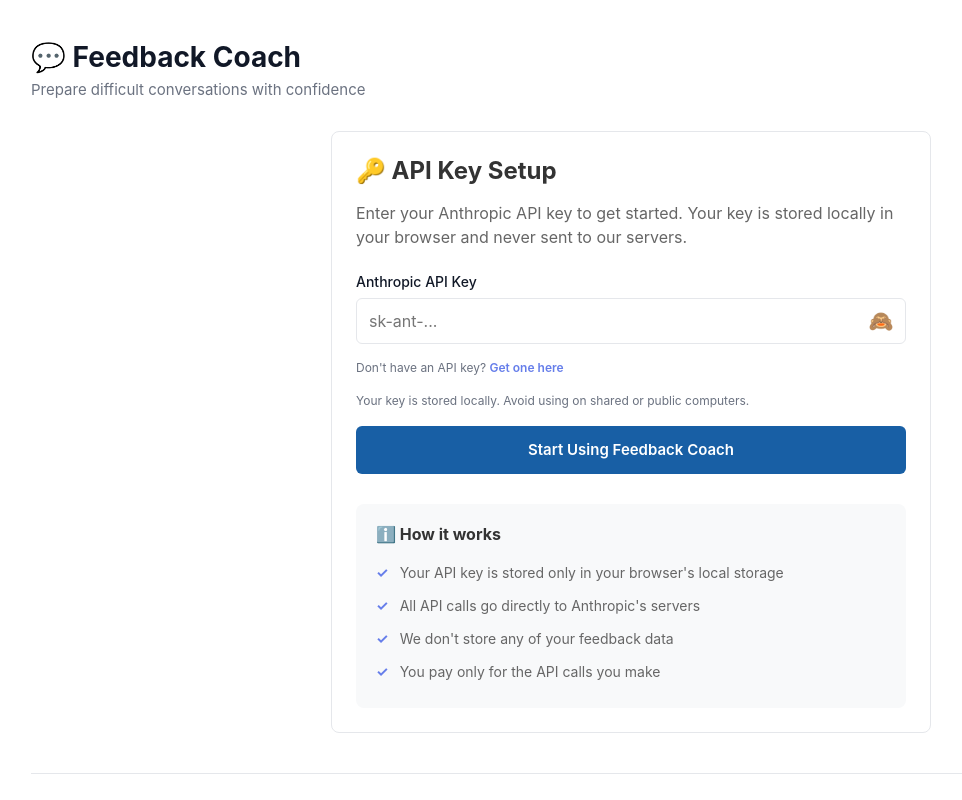
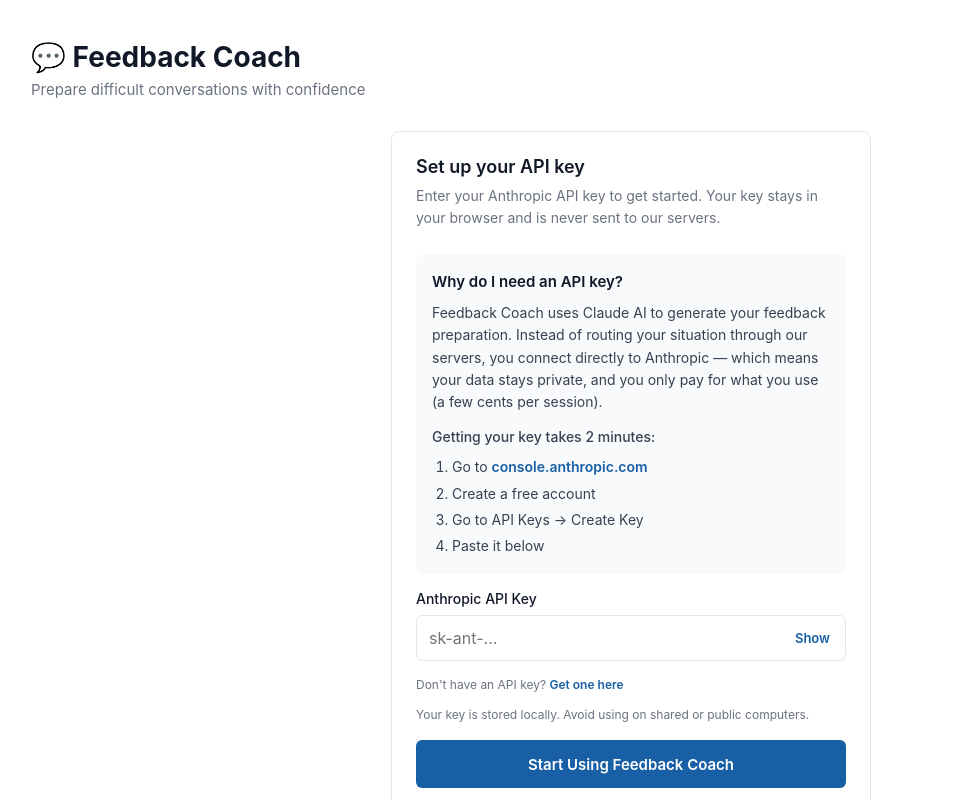
Before and after one commit to WieSoe/feedback-coach, a React (Vite) app: page / in a window 1280 px wide. Shown: the top 800 px of the page, without its empty margins (9-971 px from the left). Built offline with nearby package versions, Linux system fonts and the light colour scheme.

Commit message:
feat: redesign API key setup page and add onboarding explanation

```diff
--- a/src/components/ApiKeySetup.jsx
+++ b/src/components/ApiKeySetup.jsx
@@ -14,12 +14,36 @@
 
   return (
     <div className="api-setup card">
-      <h2>🔑 API Key Setup</h2>
-      <p className="subtitle">
-        Enter your Anthropic API key to get started. Your key is stored locally in your browser and never sent to our servers.
-      </p>
+      <div className="api-setup-header">
+        <h2>Set up your API key</h2>
+        <p className="subtitle">
+          Enter your Anthropic API key to get started. Your key stays in your browser and is never sent to our servers.
+        </p>
+      </div>
 
-      <form onSubmit={handleSubmit}>
+      <form onSubmit={handleSubmit} className="api-setup-form">
+        <div className="api-key-context">
+          <h3>Why do I need an API key?</h3>
+          <p>
+            Feedback Coach uses Claude AI to generate your feedback preparation.
+            Instead of routing your situation through our servers, you connect
+            directly to Anthropic — which means your data stays private,
+            and you only pay for what you use (a few cents per session).
+          </p>
+          <p className="api-key-context-lead">Getting your key takes 2 minutes:</p>
+          <ol>
+            <li>
+              Go to{' '}
+              <a href="https://console.anthropic.com" target="_blank" rel="noopener noreferrer">
+                console.anthropic.com
+              </a>
+            </li>
+            <li>Create a free account</li>
+            <li>Go to API Keys → Create Key</li>
+            <li>Paste it below</li>
+          </ol>
+        </div>
+
         <div className="form-group">
           <label htmlFor="api-key">Anthropic API Key</label>
           <div className="key-input-wrapper">
@@ -30,21 +54,23 @@
               onChange={(e) => setKey(e.target.value)}
               maxLength={500}
               placeholder="sk-ant-..."
+              autoComplete="off"
             />
             <button
               type="button"
               className="toggle-btn"
               onClick={() => setShowKey(!showKey)}
+              aria-label={showKey ? 'Hide API key' : 'Show API key'}
             >
-              {showKey ? '👁️' : '🙈'}
+              {showKey ? 'Hide' : 'Show'}
             </button>
           </div>
-          <small>
+          <p className="api-key-help">
             Don't have an API key?{' '}
             <a href="https://console.anthropic.com" target="_blank" rel="noopener noreferrer">
               Get one here
             </a>
-          </small>
+          </p>
           <p className="api-key-warning">
             Your key is stored locally. Avoid using on shared or public computers.
           </p>
@@ -56,7 +82,7 @@
       </form>
 
       <div className="info-box">
-        <h3>ℹ️ How it works</h3>
+        <h3>How it works</h3>
         <ul>
           <li>Your API key is stored only in your browser's local storage</li>
           <li>All API calls go directly to Anthropic's servers</li>
--- a/src/styles/ApiKeySetup.css
+++ b/src/styles/ApiKeySetup.css
@@ -1,84 +1,152 @@
 .api-setup {
-  max-width: 600px;
+  max-width: 480px;
   margin: 0 auto;
 }
 
+.api-setup-header {
+  margin-bottom: 24px;
+}
+
 .api-setup h2 {
-  margin-bottom: 16px;
-  color: #333;
+  margin-bottom: 8px;
+  color: #111827;
+  font-size: 18px;
+  font-weight: 600;
 }
 
 .subtitle {
-  color: #666;
-  margin-bottom: 24px;
-  line-height: 1.5;
+  color: #6b7280;
+  line-height: 1.6;
+  font-size: 14px;
+}
+
+.api-setup-form {
+  display: flex;
+  flex-direction: column;
+  gap: 16px;
+}
+
+.api-key-context {
+  background: #f8fafc;
+  border-radius: 8px;
+  padding: 16px;
+  font-size: 14px;
+  color: #374151;
+  line-height: 1.6;
+}
+
+.api-key-context h3 {
+  margin-bottom: 8px;
+  color: #111827;
+  font-size: 15px;
+  font-weight: 600;
+}
+
+.api-key-context p + p {
+  margin-top: 12px;
+}
+
+.api-key-context-lead {
+  font-weight: 500;
+}
+
+.api-key-context ol {
+  margin-top: 8px;
+  padding-left: 20px;
+}
+
+.api-key-context li + li {
+  margin-top: 4px;
+}
+
+.api-key-context a {
+  color: #185FA5;
+  text-decoration: none;
+  font-weight: 600;
+}
+
+.api-key-context a:hover {
+  text-decoration: underline;
 }
 
 .key-input-wrapper {
   position: relative;
-  display: flex;
-  align-items: center;
 }
 
 .key-input-wrapper input {
-  flex: 1;
-  padding-right: 40px;
+  width: 100%;
+  min-height: 48px;
+  padding-right: 68px;
 }
 
 .toggle-btn {
   position: absolute;
-  right: 10px;
-  background: none;
-  border: none;
+  top: 50%;
+  right: 8px;
+  transform: translateY(-50%);
+  background: transparent;
+  border: 0;
   cursor: pointer;
-  font-size: 20px;
-  padding: 0;
-  width: 30px;
-  height: 30px;
+  color: #185FA5;
+  font-size: 13px;
+  font-weight: 600;
+  padding: 6px 8px;
+  width: auto;
+  min-height: auto;
   display: flex;
   align-items: center;
   justify-content: center;
+  box-shadow: none;
 }
 
 .toggle-btn:hover {
-  transform: scale(1.1);
+  transform: translateY(-50%);
+  color: #145291;
 }
 
-small {
-  display: block;
-  margin-top: 8px;
-  color: #666;
-  font-size: 12px;
+.toggle-btn:focus-visible {
+  outline: 2px solid #185FA5;
+  outline-offset: 2px;
+  border-radius: 4px;
 }
 
-small a {
-  color: #667eea;
+.api-key-help {
+  margin-top: 8px;
+  color: #6b7280;
+  font-size: 12px;
+  line-height: 1.4;
+}
+
+.api-key-help a {
+  color: #185FA5;
   text-decoration: none;
   font-weight: 600;
 }
 
-small a:hover {
+.api-key-help a:hover {
   text-decoration: underline;
 }
 
 .api-key-warning {
-  margin-top: 8px;
+  margin-top: 6px;
   font-size: 12px;
   color: #6b7280;
   line-height: 1.4;
 }
 
 .info-box {
-  background: #f8f9fa;
+  background: #f8fafc;
   padding: 20px;
-  border-radius: 8px;
-  margin-top: 30px;
+  border-radius: 6px;
+  margin-top: 24px;
+  border-left: 3px solid #185FA5;
 }
 
 .info-box h3 {
   margin-bottom: 12px;
-  color: #333;
-  font-size: 16px;
+  color: #111827;
+  font-size: 15px;
+  font-weight: 600;
 }
 
 .info-box ul {
@@ -87,14 +155,17 @@
 }
 
 .info-box li {
+  display: flex;
+  gap: 10px;
   padding: 8px 0;
-  color: #666;
+  color: #374151;
   font-size: 14px;
+  line-height: 1.5;
 }
 
 .info-box li:before {
-  content: '✓ ';
-  color: #667eea;
+  content: '✓';
+  color: #185FA5;
   font-weight: bold;
-  margin-right: 8px;
+  flex: 0 0 auto;
 }
```
